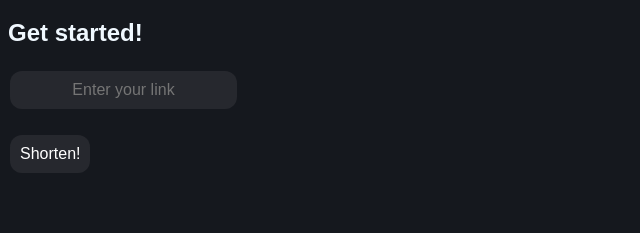
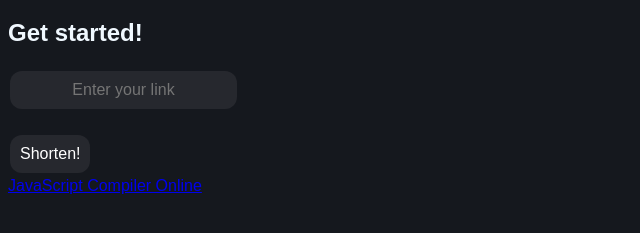
Before and after one commit to CodeFoxy-Github/Redirecy, a plain HTML site: page index.html in a window 1280 px wide. Shown: the part 61-294 px from the top of the page, without its empty margins (0-640 px from the left). Drawn offline with Linux system fonts and the light colour scheme; some packages are replaced by stand-ins of ours; a script that the page names is missing; a web font is replaced by a local one.

Commit message:
Update index.html

```diff
--- a/index.html
+++ b/index.html
@@ -223,6 +223,7 @@
       <script>
         var clipboard = new ClipboardJS('.btn');
       </script>
+      <a href="https://playcode.io/javascript-compiler-online" data-v-14f917f4="">JavaScript Compiler Online</a>
     </article>
   </body>
 </html>
```
